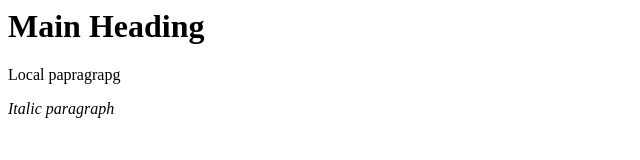
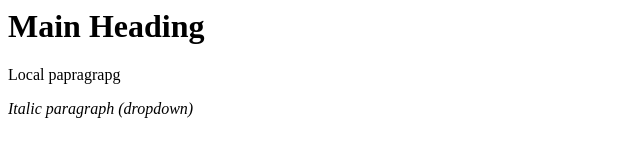
Before and after one commit to ahmadcodes39/LocalRepos, a plain HTML site: page index.html in a window 1280 px wide. Shown: the whole page, without its empty margins (0-640 px from the left). Drawn offline with Linux system fonts and the light colour scheme.

```diff
--- a/index.html
+++ b/index.html
@@ -1,3 +1,3 @@
 <h1>Main Heading</h1>
 <p>Local papragrapg</p>
-<p><i>Italic paragraph</i></p>
+<p><i>Italic paragraph (dropdown)</i></p>
```
